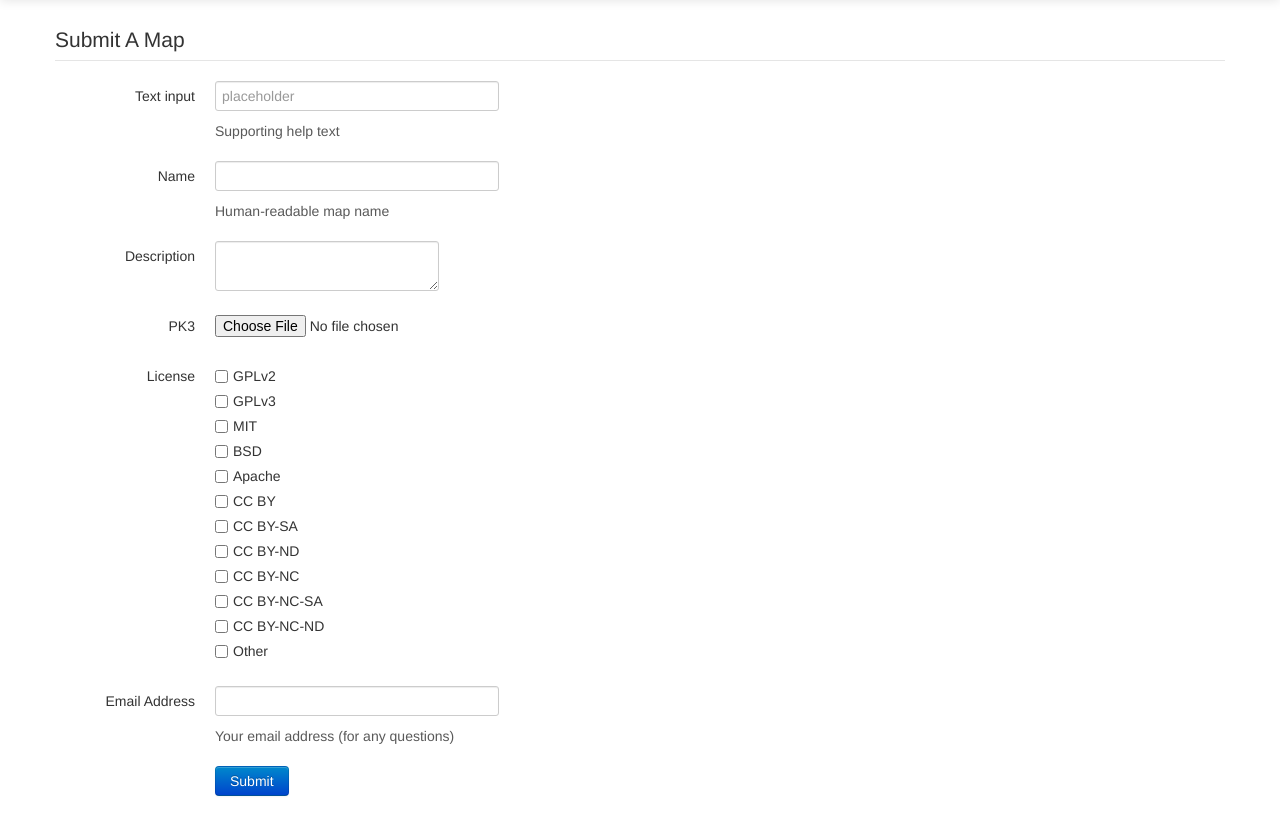
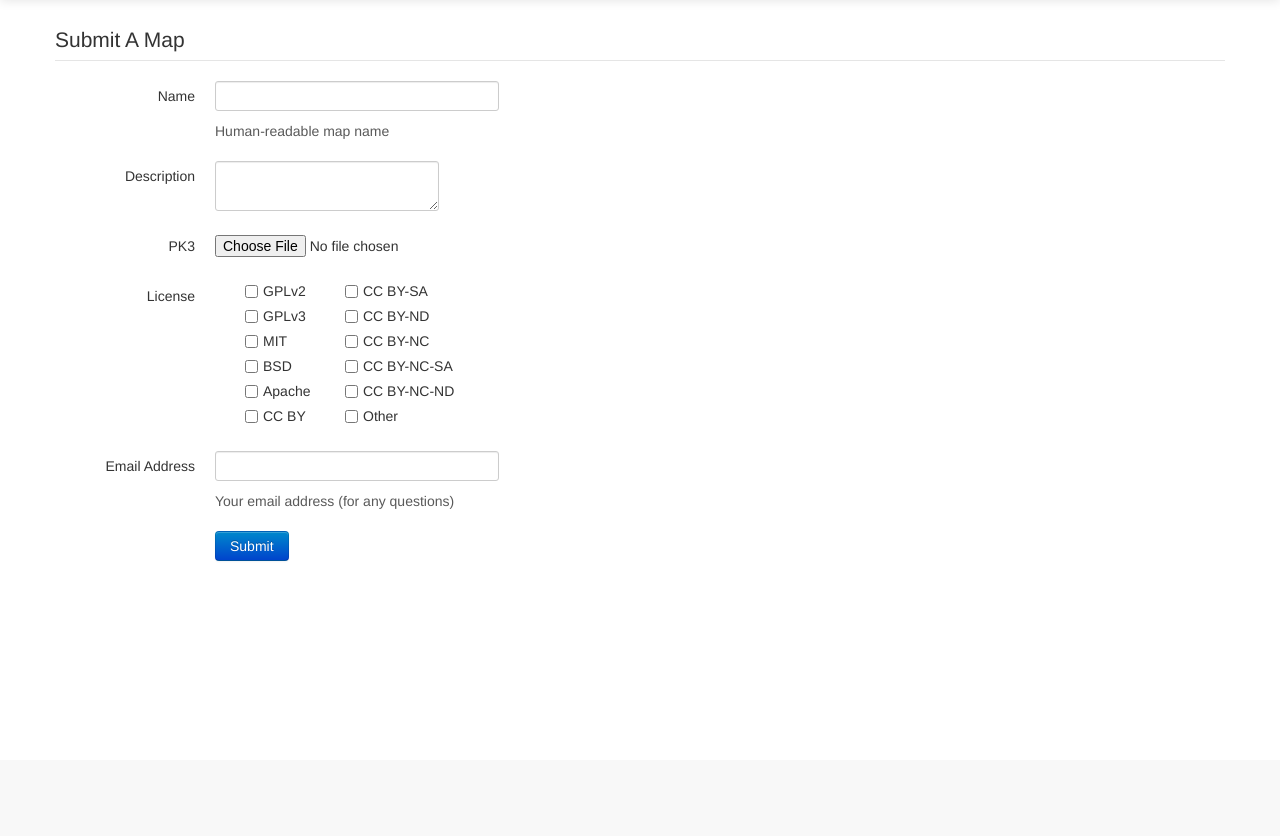
Before and after one commit to antzucaro/deposito, a Flask app: page /submit in a window 1280 px wide. Shown: the part 40-876 px from the top of the page. After the commit the page ends 601 px from the top, so only its background shows below. Run offline with Flask 2, Linux system fonts and the light colour scheme; some libraries are stand-ins or nearby versions.

Commit message:
Clean up the map submission template.

```diff
--- a/templates/submit_map.jinja
+++ b/templates/submit_map.jinja
@@ -4,21 +4,12 @@
 
 <form class="form-horizontal">
   <fieldset>
+
     <div id="legend" class="">
       <legend class="">Submit A Map</legend>
     </div>
 
     <div class="control-group">
-
-          <!-- Text input-->
-          <label class="control-label" for="input01">Text input</label>
-          <div class="controls">
-            <input placeholder="placeholder" class="input-xlarge" type="text">
-            <p class="help-block">Supporting help text</p>
-          </div>
-        </div><div class="control-group">
-
-          <!-- Text input-->
       <label class="control-label" for="input01">Name</label>
       <div class="controls">
         <input placeholder="" class="input-xlarge" type="text">
@@ -27,18 +18,16 @@
     </div>
 
     <div class="control-group">
-
-          <!-- Textarea -->
       <label class="control-label">Description</label>
       <div class="controls">
         <div class="textarea">
           <textarea type="" class=""> </textarea>
         </div>
       </div>
-        </div><div class="control-group">
+    </div>
+
+    <div class="control-group">
       <label class="control-label">PK3</label>
-
-          <!-- File Upload -->
       <div class="controls">
         <input class="input-file" id="fileInput" type="file">
       </div>
@@ -47,7 +36,8 @@
     <div class="control-group">
       <label class="control-label">License</label>
       <div class="controls">
-      <!-- Multiple Checkboxes -->
+
+        <div class="span1">
           <label class="checkbox">
             <input value="GPLv2" type="checkbox">
             GPLv2
@@ -72,6 +62,9 @@
             <input value="CC BY" type="checkbox">
             CC BY
           </label>
+        </div>
+
+        <div class="span2">
           <label class="checkbox">
             <input value="CC BY-SA" type="checkbox">
             CC BY-SA
@@ -97,21 +90,20 @@
             Other
           </label>
         </div>
+      </div>
 
     </div>
 
     <div class="control-group">
-
-          <!-- Text input-->
       <label class="control-label" for="input01">Email Address</label>
       <div class="controls">
         <input placeholder="" class="input-xlarge" type="text">
         <p class="help-block">Your email address (for any questions)</p>
       </div>
-        </div><div class="control-group">
+    </div>
+    <div class="control-group">
       <label class="control-label"></label>
 
-          <!-- Button -->
       <div class="controls">
         <button class="btn btn-primary">Submit</button>
       </div>
```
Lines whose indentation alone changed are shown as unchanged.
